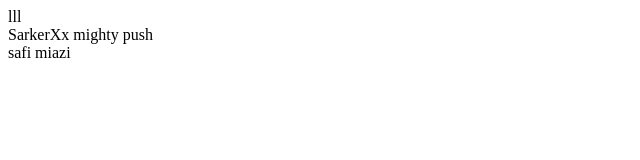
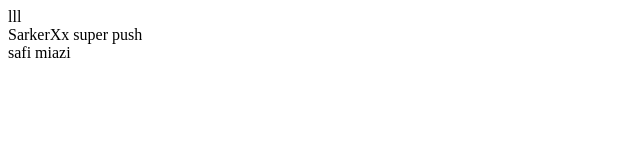
Before and after one commit to logic-legends-team/prac, a plain HTML site: page index.html in a window 1280 px wide. Shown: the full height of the page, 0-640 px from the left. Drawn offline with Linux system fonts and the light colour scheme.

Commit message:
added something that even i dont know

```diff
--- a/index.html
+++ b/index.html
@@ -8,7 +8,7 @@
   <body>
     <div>lll</div>
 
-    <div>SarkerXx mighty push</div>
+    <div>SarkerXx super push</div>
 
     <div>safi miazi</div>
 
```
